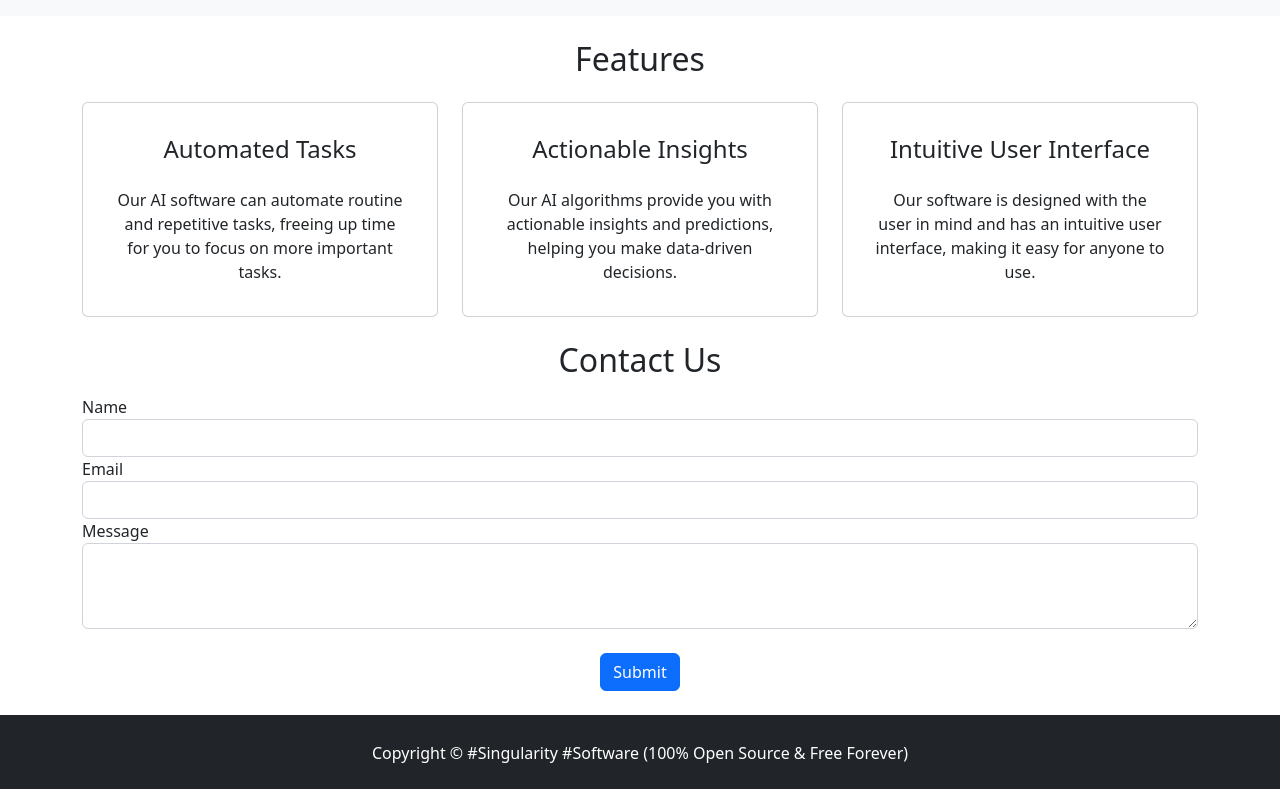
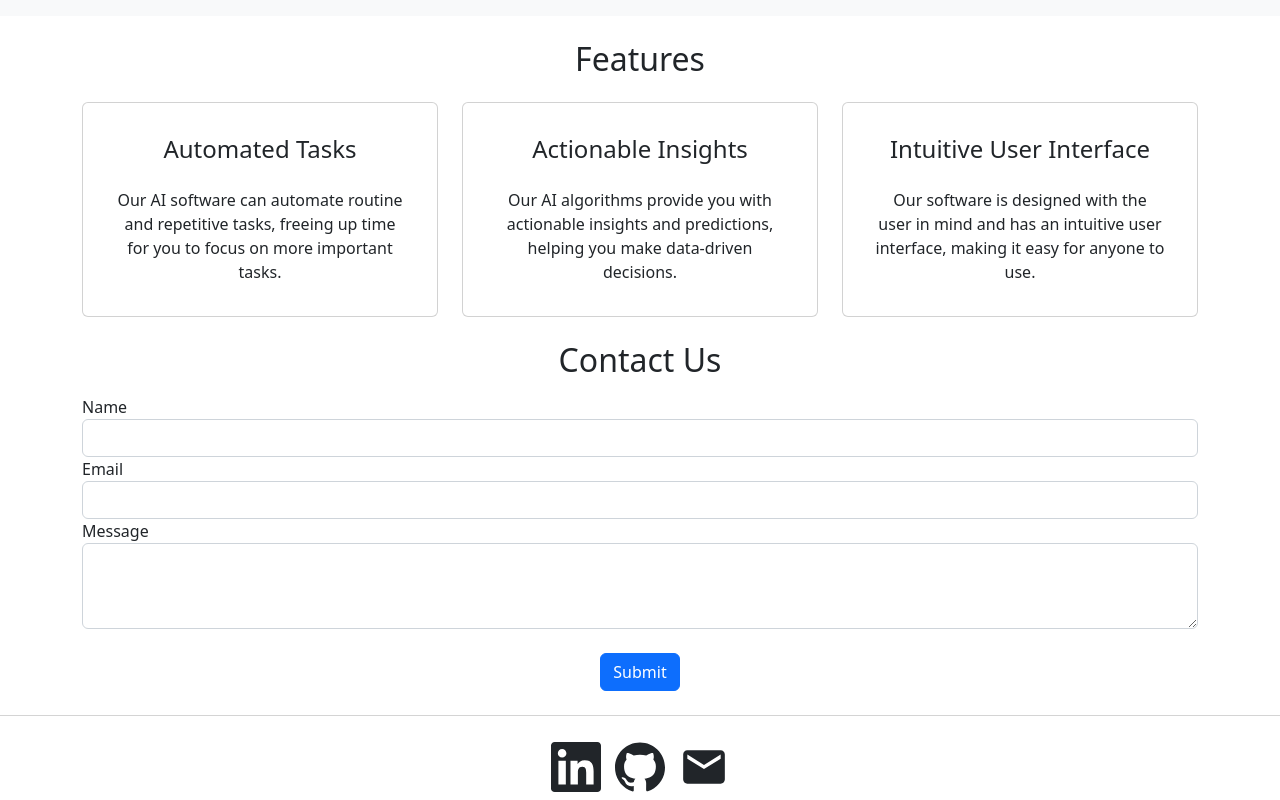
Before and after one commit to singularitysoft/singularitysoft.io, a SvelteKit app: page / in a window 1280 px wide. Shown: the part 499-1299 px from the top of the page. Built offline with nearby package versions, Linux system fonts and the light colour scheme.

Commit message:
Updated footer with font-awesome styled icons

```diff
--- a/src/routes/+page.svelte
+++ b/src/routes/+page.svelte
@@ -89,10 +89,22 @@
       </form>
     </div>
   </section>
-  <footer class="bg-dark text-white">
-    <div class="container">
-      <p class="text-center">Copyright &copy; #Singularity #Software (100% Open Source & Free Forever)</p>
-    </div>
+  <footer>
+    <a href="https://linkedin.com/in/eric-grosse">
+      <svg class="linkedin-icon" viewBox="0 0 24 24">
+        <path d="M20.447 20.452h-3.554v-5.569c0-1.328-.027-3.037-1.852-3.037-1.853 0-2.136 1.445-2.136 2.939v5.667H9.351V9h3.414v1.561h.046c.477-.9 1.637-1.85 3.37-1.85 3.601 0 4.267 2.37 4.267 5.455v6.286zM5.337 7.433c-1.144 0-2.063-.926-2.063-2.065 0-1.138.92-2.063 2.063-2.063 1.14 0 2.064.925 2.064 2.063 0 1.139-.925 2.065-2.064 2.065zm1.782 13.019H3.555V9h3.564v11.452zM22.225 0H1.771C.792 0 0 .774 0 1.729v20.542C0 23.227.792 24 1.771 24H22.225c.979 0 1.771-.773 1.771-1.729v-20.542C23.996.774 23.204 0 22.225 0z"/>
+      </svg>
+    </a>
+    <a href="https://github.com/singularitysoft">
+      <svg class="github-icon" viewBox="0 0 24 24">
+        <path d="M12 .297c-6.63 0-12 5.373-12 12 0 5.303 3.438 9.8 8.205 11.385.6.113.82-.258.82-.577 0-.285-.01-1.04-.015-2.04-3.338.724-4.042-1.61-4.042-1.61C4.422 18.07 3.633 17.7 3.633 17.7c-1.087-.744.084-.729.084-.729 1.205.084 1.838 1.236 1.838 1.236 1.07 1.835 2.809 1.305 3.495.998.108-.776.417-1.305.76-1.605-2.665-.3-5.466-1.332-5.466-5.93 0-1.31.465-2.38 1.235-3.22-.135-.303-.54-1.523.105-3.176 0 0 1.005-.322 3.3 1.23.96-.267 1.98-.399 3-.405 1.02.006 2.04.138 3 .405 2.28-1.552 3.285-1.23 3.285-1.23.645 1.653.24 2.873.12 3.176.765.84 1.23 1.91 1.23 3.22 0 4.61-2.805 5.625-5.475 5.92.42.36.81 1.096.81 2.22 0 1.606-.015 2.896-.015 3.286 0 .315.21.69.825.57C20.565 22.092 24 17.592 24 12.297c0-6.627-5.373-12-12-12"/>
+      </svg>
+    </a>
+    <a href="mailto:ericgrosse12@gmail.com">
+      <svg class="mail-icon" viewBox="0 0 24 24">
+        <path d="M20 4H4c-1.1 0-1.99.9-1.99 2L2 18c0 1.1.9 2 2 2h16c1.1 0 2-.9 2-2V6c0-1.1-.9-2-2-2zm0 4l-8 5-8-5V6l8 5 8-5v2z"/>
+      </svg>
+    </a>
   </footer>
 </div>
 
@@ -159,11 +171,39 @@
   }
 
   footer {
+    border-top: 1px solid #0000002b;
     padding-top: 26px;
     padding-bottom: 8px;
+    text-align: center;
   }
 
-  .singularity-brand:hover {
-    cursor: pointer;
+  footer a {
+    padding: 0 5px;
+  }
+
+  svg {
+    fill: rgb(33,37,41);
+    transition: fill 0.25s;
+  }
+
+  svg:hover {
+    fill: rgb(102,102,102);
+    width: 50px;
+    height: 50px;
+  }
+
+  svg.github-icon {
+    width: 50px;
+    height: 50px;
+  }
+
+  svg.linkedin-icon {
+    width: 50px;
+    height: 50px;
+  }
+
+  svg.mail-icon {
+    width: 50px;
+    height: 50px;
   }
 </style>
```
